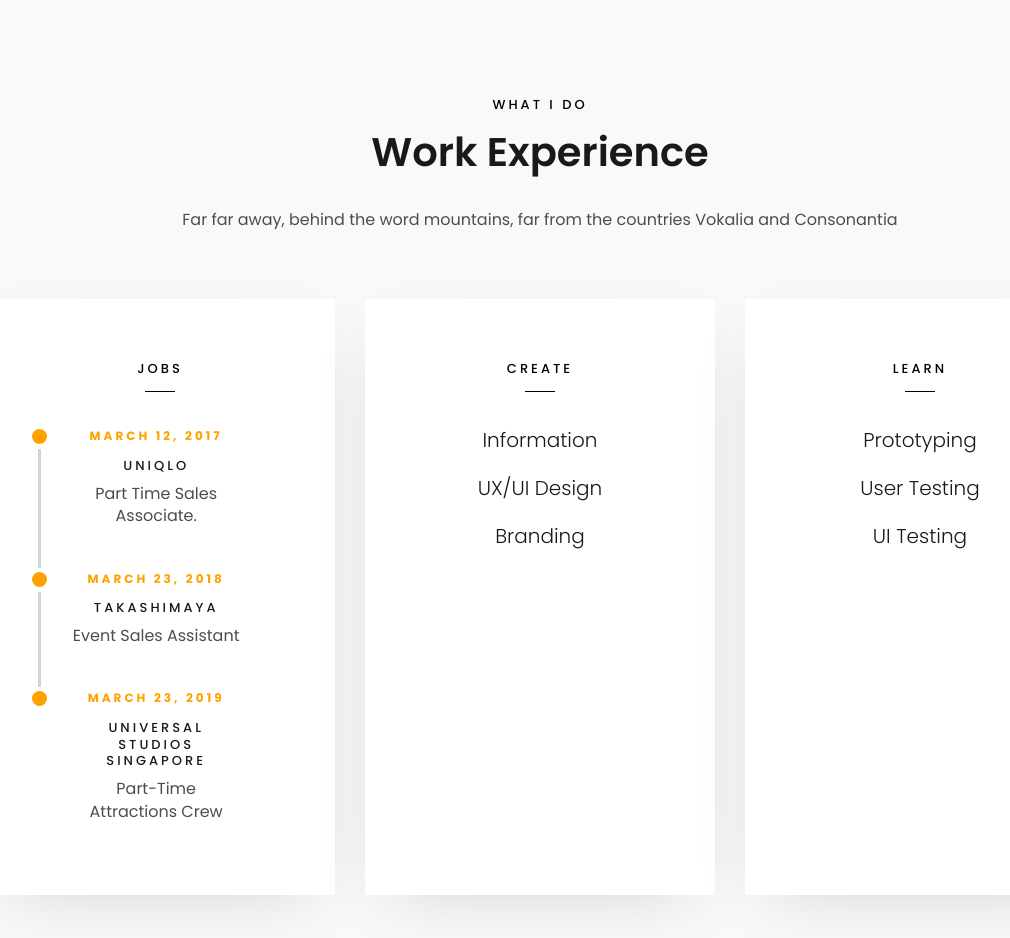
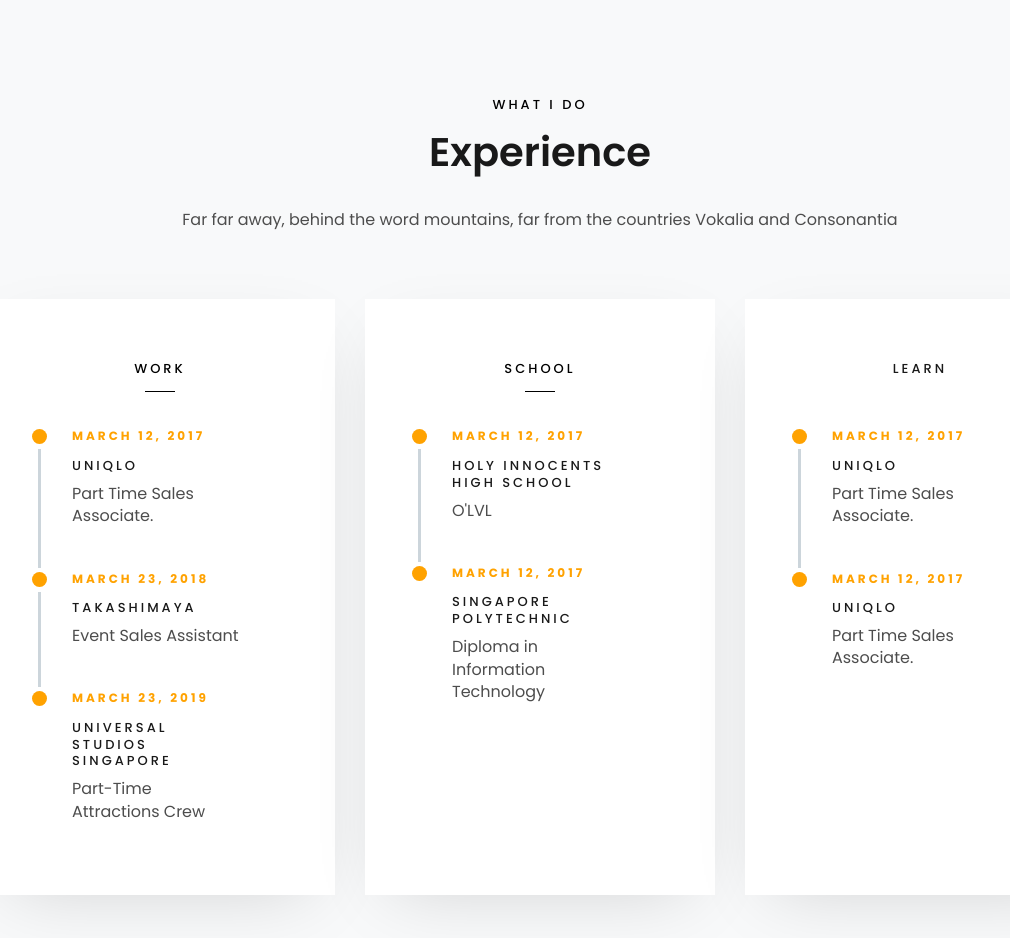
Before and after one commit to Veron17/Portfolio, a website: page index.html in a window 1280 px wide. Shown: the part 2792-3730 px from the top of the page, without its empty margins (100-1110 px from the left). Drawn offline with nearby package versions, Linux system fonts and the light colour scheme; files whose address does not match are found by name.

Commit message:
2/3 skills section updated

```diff
--- a/index.html
+++ b/index.html
@@ -366,7 +366,7 @@
 				<div class="row justify-content-center py-5 mt-5">
 					<div class="col-md-12 heading-section text-center ftco-animate">
 						<span class="subheading">What I Do</span>
-						<h2 class="mb-4">Work Experience</h2>
+						<h2 class="mb-4">Experience</h2>
 						<p
 							>Far far away, behind the word mountains, far from the countries
 							Vokalia and Consonantia</p
@@ -375,13 +375,17 @@
 				</div>
 
 				<div class="row">
-					<div class="col-md-4 text-center d-flex ftco-animate">
+						<!--
+							TEXT CENTER
+							<div class="col-md-4 text-center d-flex ftco-animate"> -->
+					<div class="col-md-4 d-flex ftco-animate">
 						<div class="services-1">
 							<span class="icon">
 								<i class="flaticon-analysis"></i>
 							</span>
 							<div class="desc">
-								<h3 class="mb-5"><a href="#">Jobs</a></h3>
+								<!-- <h3 class="mb-5 text-center"><a href="#">WORK</a></h3> -->
+								<h3 class="mb-5 text-center"><a>Work</a></h3>
 								<div class="col-sm-10 offset-sm-0">
 									<ul class="timeline mt-3">
 										<li class="timeline-item">
@@ -425,30 +429,82 @@
 						</div>
 					</div>
 					<!-- part 2 -->
-					<div class="col-md-4 text-center d-flex ftco-animate">
+				<div class="col-md-4 d-flex ftco-animate">
 						<div class="services-1">
 							<span class="icon">
 								<i class="flaticon-flasks"></i>
 							</span>
 							<div class="desc">
-								<h3 class="mb-5"><a href="#">Create</a></h3>
-								<h4>Information</h4>
+								<h3 class="mb-5 text-center"><a>School</a></h3>
+								<div class="col-sm-10 offset-sm-0">
+									<ul class="timeline mt-3">
+										<li class="timeline-item">
+											<div class="timeline-info ">
+												<span>March 12, 2017</span>
+											</div>
+											<div class="timeline-marker"></div>
+											<div class="timeline-content">
+												<h3 class="timeline-title">Holy Innocents High School</h3>
+												<p>O'LVL</p>
+											</div>
+										</li>
+
+											<li class="timeline-item">
+											<div class="timeline-info ">
+												<span>March 12, 2017</span>
+											</div>
+											<div class="timeline-marker"></div>
+											<div class="timeline-content">
+												<h3 class="timeline-title">Singapore Polytechnic</h3>
+												<p>Diploma in Information Technology</p>
+											</div>
+										</li>
+									</ul>
+
+								</div>
+								<!-- <h4>Information</h4>
 								<h4>UX/UI Design</h4>
-								<h4>Branding</h4>
+								<h4>Branding</h4> -->
 							</div>
 						</div>
 					</div>
 					<!-- part 3  -->
-					<div class="col-md-4 text-center d-flex ftco-animate">
+
+					<div class="col-md-4 d-flex ftco-animate">
 						<div class="services-1">
 							<span class="icon">
 								<i class="flaticon-ideas"></i>
 							</span>
 							<div class="desc">
-								<h3 class="mb-5"><a href="#">Learn</a></h3>
-								<h4>Prototyping</h4>
+								<h3 class="mb-5 text-center">Learn</h3>
+									<div class="col-sm-10 offset-sm-0">
+									<ul class="timeline mt-3">
+										<li class="timeline-item">
+											<div class="timeline-info ">
+												<span>March 12, 2017</span>
+											</div>
+											<div class="timeline-marker"></div>
+											<div class="timeline-content">
+												<h3 class="timeline-title">Uniqlo</h3>
+												<p>Part Time Sales Associate.</p>
+											</div>
+										</li>
+										<li class="timeline-item">
+											<div class="timeline-info ">
+												<span>March 12, 2017</span>
+											</div>
+											<div class="timeline-marker"></div>
+											<div class="timeline-content">
+												<h3 class="timeline-title">Uniqlo</h3>
+												<p>Part Time Sales Associate.</p>
+											</div>
+										</li>
+
+									</ul>
+								</div>
+								<!-- <h4>Prototyping</h4>
 								<h4>User Testing</h4>
-								<h4>UI Testing</h4>
+								<h4>UI Testing</h4> -->
 							</div>
 						</div>
 					</div>
@@ -482,10 +538,8 @@
 					<div class="col-md-12 heading-section text-center ftco-animate">
 						<span class="subheading">Accomplishments</span>
 						<h2 class="mb-4">Snap</h2>
-						<p
-							>Far far away, behind the word mountains, far from the countries
-							Vokalia and Consonantia</p
-						>
+						<p>Overview of my experience</p>
+
 					</div>
 				</div>
 				<div class="row">
```
